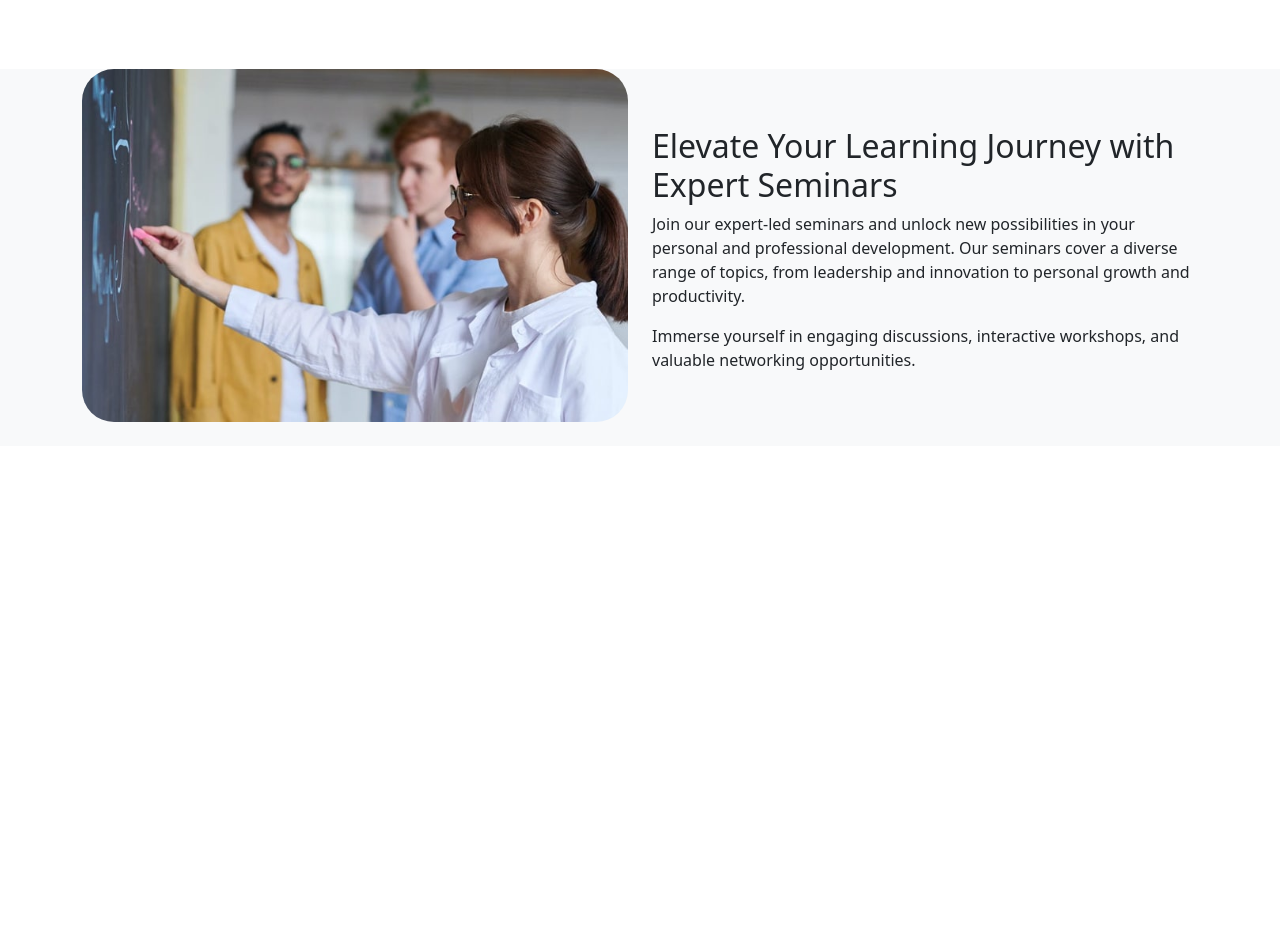
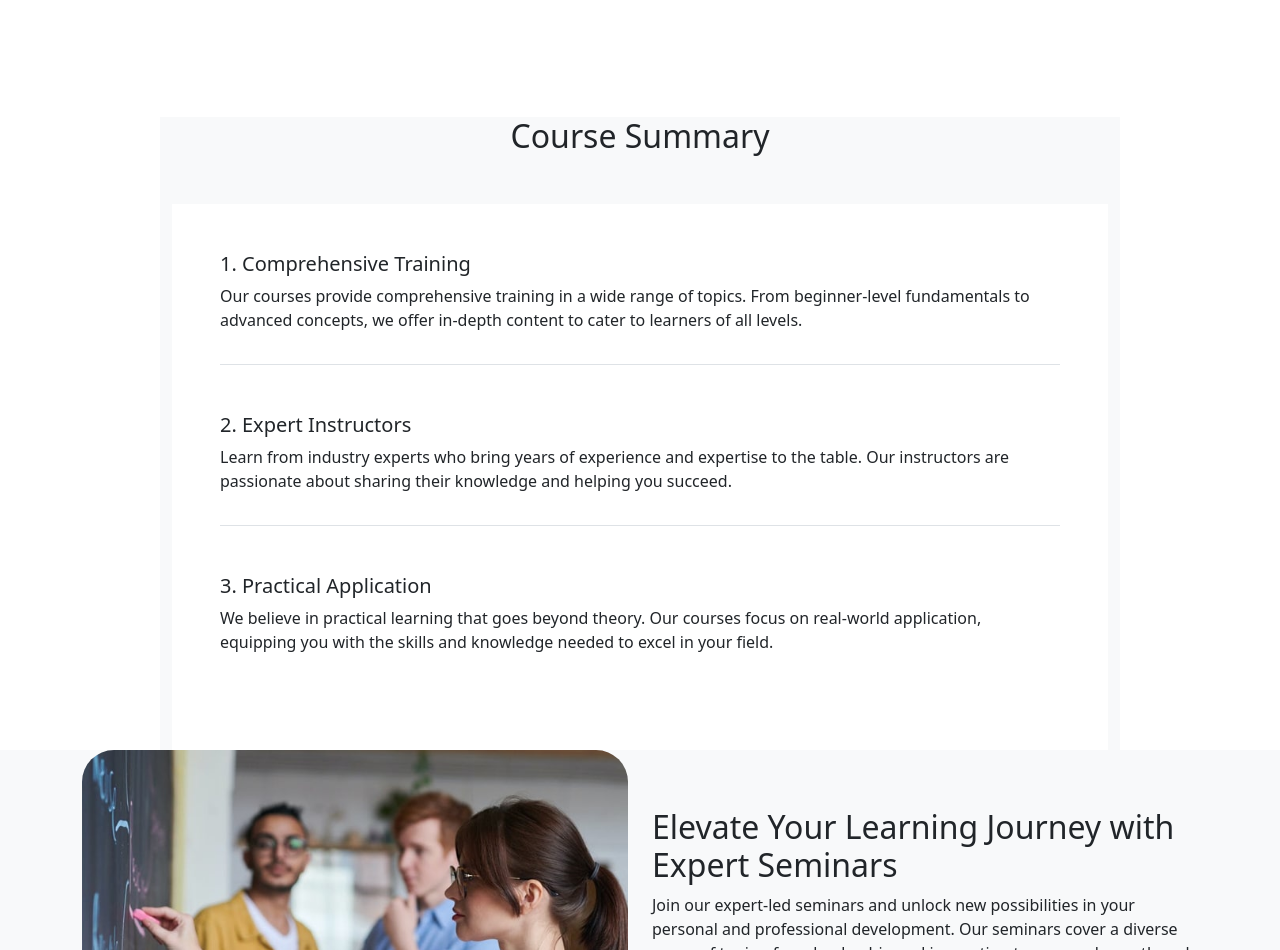
Before and after one commit to elvan/training-website-html-css-bootstrap-5, a website: page index.html in a window 1280 px wide. Shown: the part 2332-3282 px from the top of the page. Before the commit the page ends 2778 px from the top, so only its background shows below. Drawn offline with nearby package versions, Linux system fonts and the light colour scheme; files that its build step writes are made by us from their sources.

Commit message:
summary section

```diff
--- a/index.html
+++ b/index.html
@@ -349,6 +349,49 @@
       </div>
     </section>
 
+    <!-- Course Summary -->
+    <section id="summary" class="summary bg-light mt-5 w-75 m-auto">
+      <div class="container">
+        <div class="row">
+          <div class="col-12">
+            <h2 class="text-center mb-5">Course Summary</h2>
+          </div>
+        </div>
+        <div class="row">
+          <div class="col-12">
+            <div class="bg-white p-5">
+              <ul class="list-unstyled">
+                <li class="border-bottom pb-3">
+                  <h5>1. Comprehensive Training</h5>
+                  <p>
+                    Our courses provide comprehensive training in a wide range of topics. From
+                    beginner-level fundamentals to advanced concepts, we offer in-depth content to
+                    cater to learners of all levels.
+                  </p>
+                </li>
+                <li class="border-bottom pb-3 pt-5">
+                  <h5>2. Expert Instructors</h5>
+                  <p>
+                    Learn from industry experts who bring years of experience and expertise to the
+                    table. Our instructors are passionate about sharing their knowledge and helping
+                    you succeed.
+                  </p>
+                </li>
+                <li class="pb-3 pt-5">
+                  <h5>3. Practical Application</h5>
+                  <p>
+                    We believe in practical learning that goes beyond theory. Our courses focus on
+                    real-world application, equipping you with the skills and knowledge needed to
+                    excel in your field.
+                  </p>
+                </li>
+              </ul>
+            </div>
+          </div>
+        </div>
+      </div>
+    </section>
+
     <!-- Details 2 -->
     <section class="details py-6 bg-light">
       <div class="container">
```
